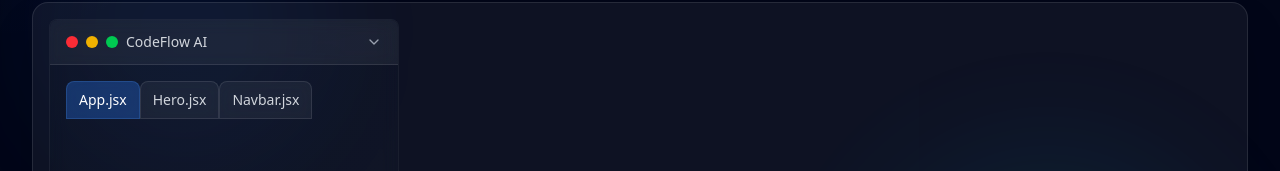
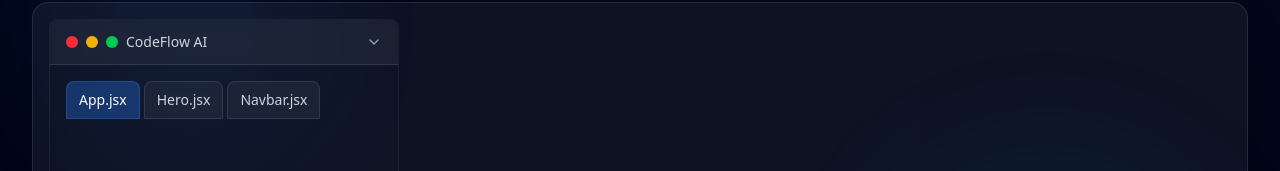
Before and after one commit to Swellmary/Responsive-Web-TypeScript-ReactJS_Tailwindcss, a React (Vite) app: page / in a window 1280 px wide. Shown: the part 196-367 px from the top of the page. Built offline with nearby package versions, Linux system fonts and the light colour scheme.

Commit message:
add IDE tabs onClick command

```diff
--- a/src/components/Hero.tsx
+++ b/src/components/Hero.tsx
@@ -48,13 +48,19 @@ export default function Hero() {
                         <div>
                             {/* file tabs */}
                             <div className="p-3 sm:p-4 relative h-full">
-                                <button className={`px-3 py-2 backdrop-blur-sm tex-xs sm:text-sm rounded-t-lg border
+                                <button
+                                    onClick={() => setActiveTab("App.jsx")}
+                                    className={`px-3 mr-1 py-2 backdrop-blur-sm tex-xs sm:text-sm rounded-t-lg border
                                     ${activeTab == "App.jsx" ? "bg-blue-500/30 text-white border-blue-400/20" : "bg-white/5 text-gray-300 border-white/10 hover:bg-white/10"}
                                      transition-all duration-100 whitespace-nowrap`}>App.jsx</button>
-                                <button className={`px-3 py-2 backdrop-blur-sm tex-xs sm:text-sm rounded-t-lg border
+                                <button
+                                    onClick={() => setActiveTab("Hero.jsx")}
+                                    className={`px-3 mr-1 py-2 backdrop-blur-sm tex-xs sm:text-sm rounded-t-lg border
                                     ${activeTab == "Hero.jsx" ? "bg-blue-500/30 text-white border-blue-400/20" : "bg-white/5 text-gray-300 border-white/10 hover:bg-white/10"}
                                      transition-all duration-100 whitespace-nowrap`}>Hero.jsx</button>
-                                <button className={`px-3 py-2 backdrop-blur-sm tex-xs sm:text-sm rounded-t-lg border
+                                <button
+                                    onClick={() => setActiveTab("Navbar.jsx")}
+                                    className={`px-3 mr-1 py-2 backdrop-blur-sm tex-xs sm:text-sm rounded-t-lg border
                                     ${activeTab == "Navbar.jsx" ? "bg-blue-500/30 text-white border-blue-400/20" : "bg-white/5 text-gray-300 border-white/10 hover:bg-white/10"}
                                      transition-all duration-100 whitespace-nowrap`}>Navbar.jsx</button>
                             </div>
```
